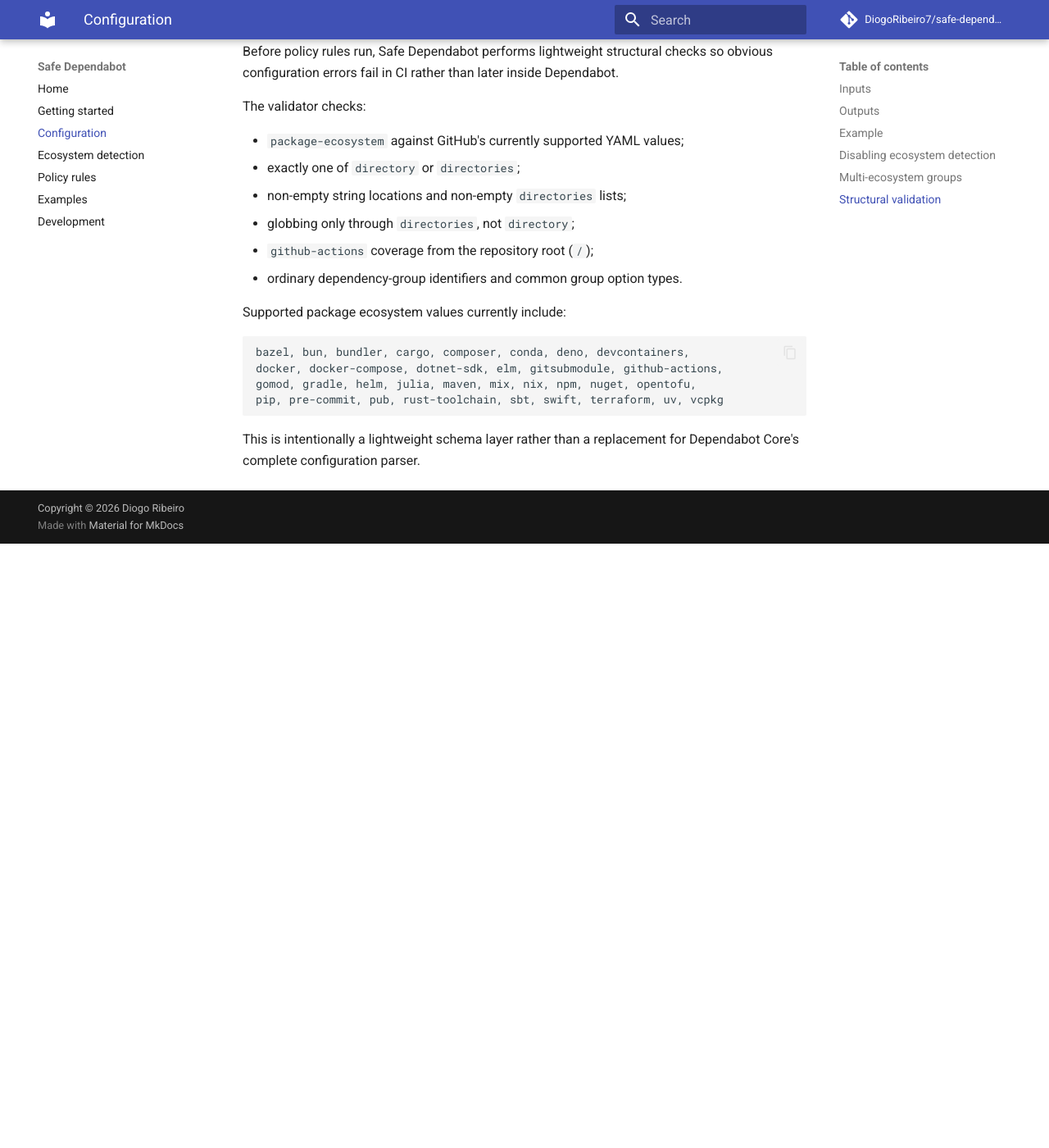
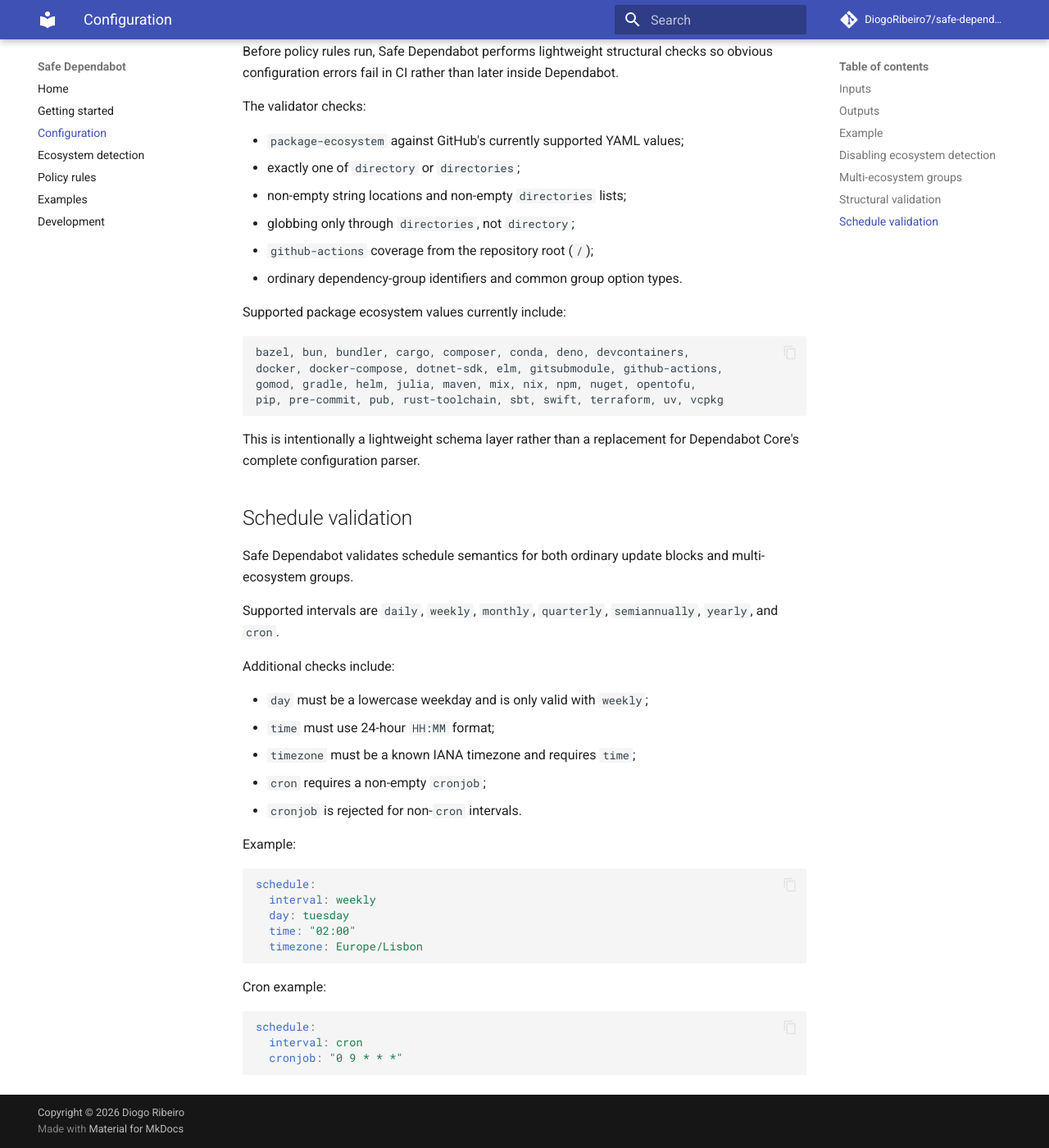
Before and after one commit to DiogoRibeiro7/safe-dependabot, an MkDocs documentation site: the page built from docs/configuration.md, in a window 1280 px wide and 1400 px high, scrolled down 2462 px. Shown: the whole window at 82% size. Built offline with MkDocs 1.6.1 and Material for MkDocs 9.7.7, drawn with Linux system fonts in a browser that asks for light colours; comment, search, counter and statistics services are not loaded; before the commit the page ends 3125 px from its top, so only the background shows below that.

Commit message:
docs: document schedule validation

````diff
--- a/docs/configuration.md
+++ b/docs/configuration.md
@@ -109,3 +109,36 @@
 ```
 
 This is intentionally a lightweight schema layer rather than a replacement for Dependabot Core's complete configuration parser.
+
+
+## Schedule validation
+
+Safe Dependabot validates schedule semantics for both ordinary update blocks and multi-ecosystem groups.
+
+Supported intervals are `daily`, `weekly`, `monthly`, `quarterly`, `semiannually`, `yearly`, and `cron`.
+
+Additional checks include:
+
+- `day` must be a lowercase weekday and is only valid with `weekly`;
+- `time` must use 24-hour `HH:MM` format;
+- `timezone` must be a known IANA timezone and requires `time`;
+- `cron` requires a non-empty `cronjob`;
+- `cronjob` is rejected for non-`cron` intervals.
+
+Example:
+
+```yaml
+schedule:
+  interval: weekly
+  day: tuesday
+  time: "02:00"
+  timezone: Europe/Lisbon
+```
+
+Cron example:
+
+```yaml
+schedule:
+  interval: cron
+  cronjob: "0 9 * * *"
+```
````
